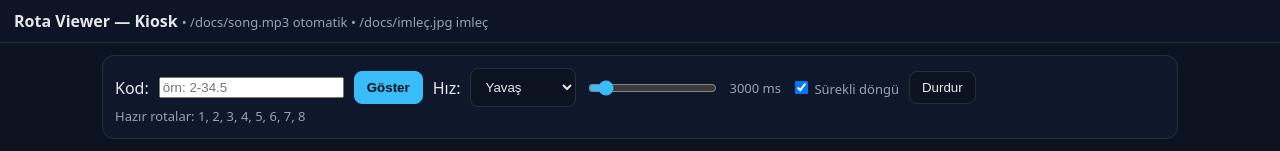
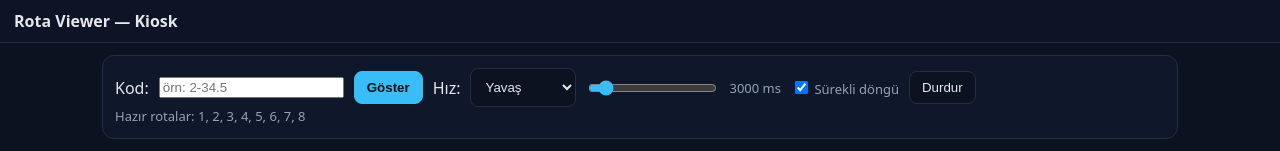
Before and after one commit to murkanidb-cloud/hat2, a plain HTML site: page docs/index.html in a window 1280 px wide. Shown: the top 151 px of the page. Drawn offline with Linux system fonts and the light colour scheme; no server answers.

Commit message:
yazy silindi

```diff
--- a/docs/index.html
+++ b/docs/index.html
@@ -22,7 +22,7 @@
 </head>
 <body>
 <header>
-  <div><strong>Rota Viewer — Kiosk</strong> <span class="hint">• /docs/song.mp3 otomatik • /docs/imleç.jpg imleç</span></div>
+  <div><strong>Rota Viewer — Kiosk</strong> </div>
   <div class="sp"></div>
 </header>
 
```
